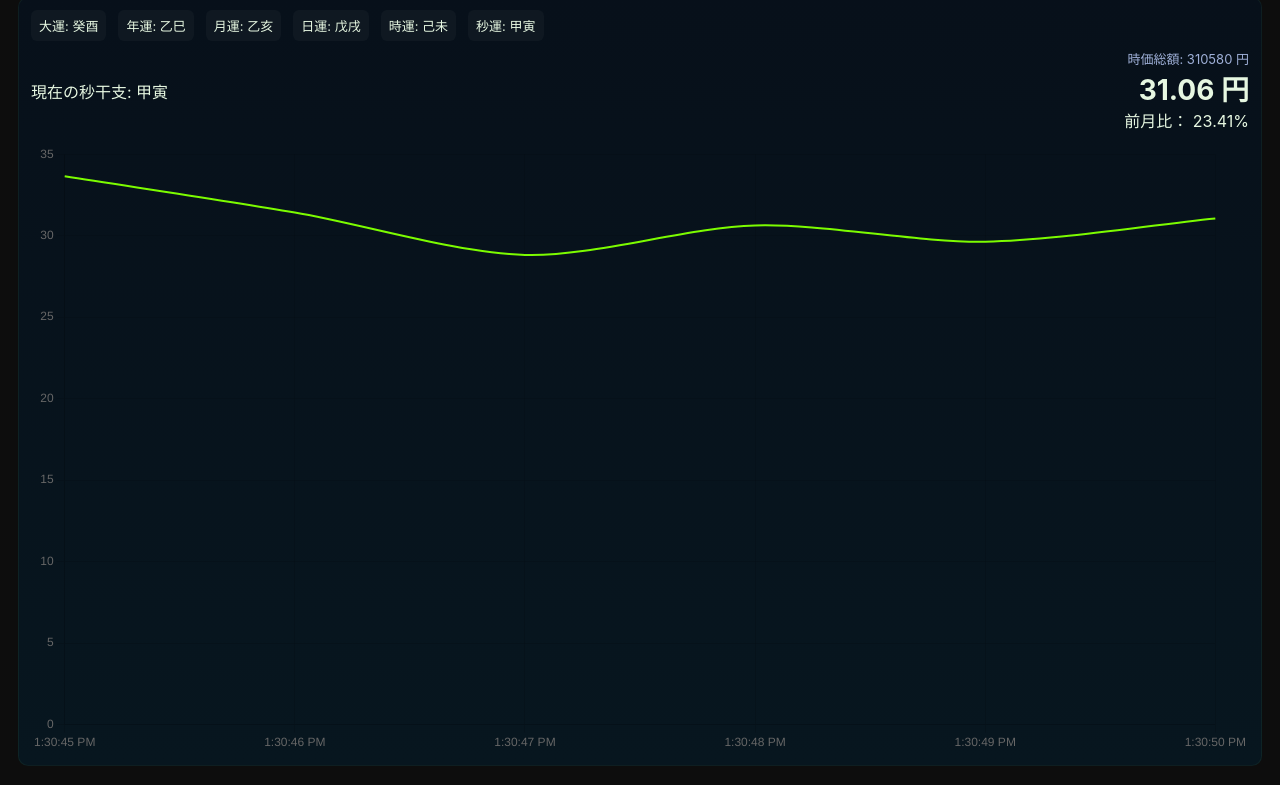
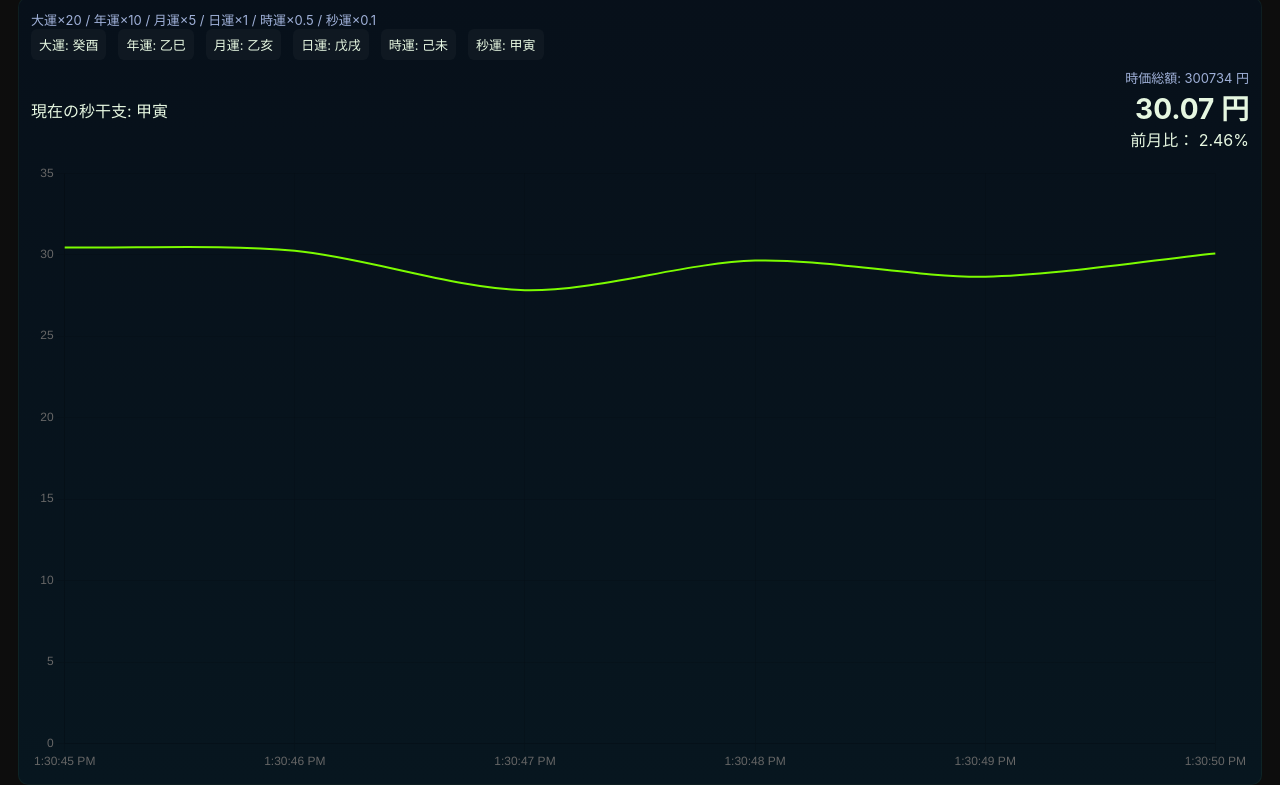
Before and after one commit to HWG8181/HWG-JPY3, a plain HTML site: page index.html in a window 1280 px wide. Shown: the part 50-835 px from the top of the page. Drawn offline with nearby package versions, Linux system fonts and the light colour scheme.

Commit message:
Adjust weights for pillar calculationsas
Updated weights for the importance of different pillars.

```diff
--- a/index.html
+++ b/index.html
@@ -34,7 +34,9 @@ canvas { width:100% !important; height:100% !important; }
   </div>
 
   <div class="card">
-    <div id="pillars">
+    <div id="weights" class="small">大運×20 / 年運×10 / 月運×5 / 日運×1 / 時運×0.5 / 秒運×0.1</div>
+
+      <div id="pillars">
       <div class="pill">大運: <span id="pill-dayun">--</span></div>
       <div class="pill">年運: <span id="pill-year">--</span></div>
       <div class="pill">月運: <span id="pill-month">--</span></div>
@@ -160,7 +162,7 @@ function computeFullScore(d){
   const second = secondPillarByDate(d);
 
   // weights (importance)
-  const weights = { dayun:20, year:5, month:3, day:1, hour:0.5, second:0.1 };
+  const weights = { dayun:20, year:10, month:5, day:1, hour:0.5, second:0.1 };
 
   // accumulate stem mods
   let total = 0;
```
